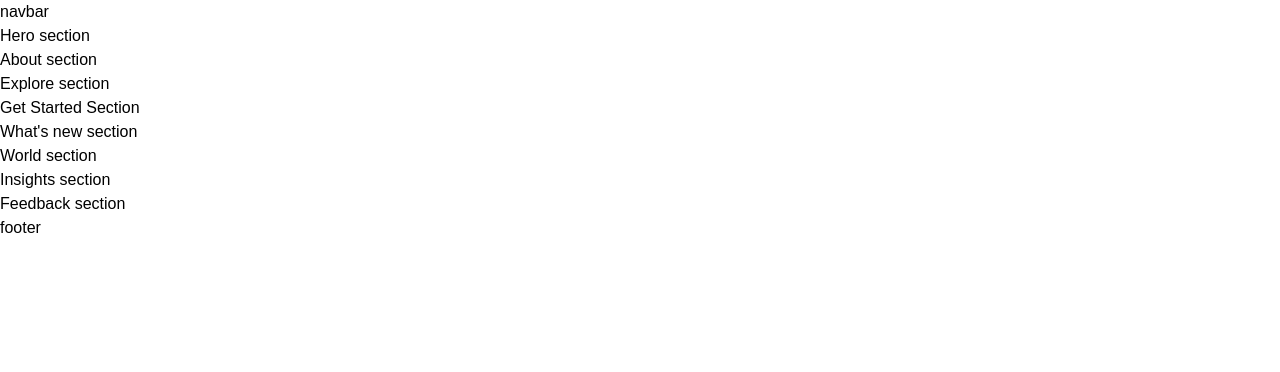
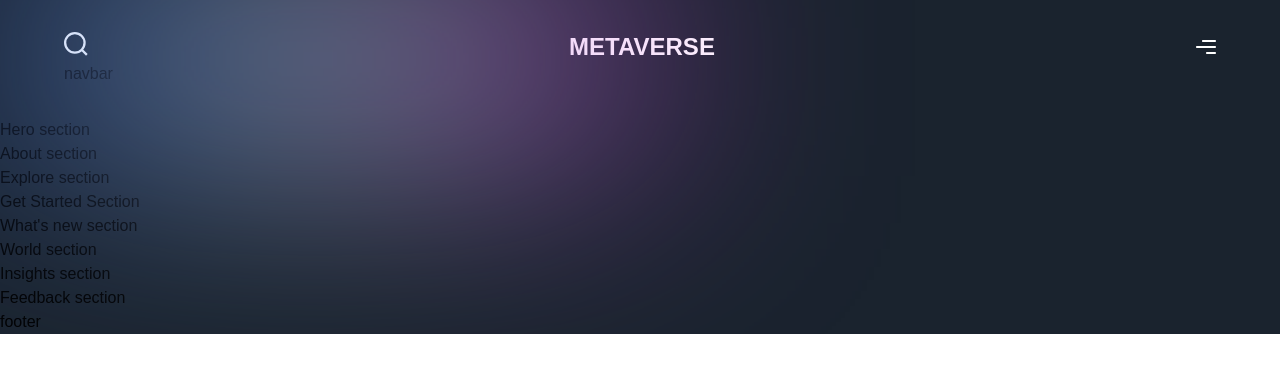
Before and after one commit to Pradaap-SS/metaverse-website, a Next.js app: page / in a window 1280 px wide. Shown: the top 372 px of the page. Built offline with nearby package versions, Linux system fonts and the light colour scheme; a web font is replaced by a local one.

Commit message:
#4 added navBar

```diff
--- a/app/head.js
+++ b/app/head.js
@@ -1,6 +1,6 @@
 const Head = () => (
   <>
-    <title>Metaversus</title>
+    <title>Metaverse</title>
     <meta name="viewport" content="width=device-width, initial-scale=1" />
     <link rel="icon" href="/favicon.ico" />
   </>
--- a/app/page.js
+++ b/app/page.js
@@ -2,7 +2,7 @@
 import { About, Explore, Feedback, GetStarted, Hero, Insights, WhatsNew, World } from '../sections';
 
 const Page = () => (
-  <div>
+  <div className='bg-primary-black overflow-hidden'>
     <Navbar />
     <Hero />
     <About />
--- a/components/Navbar.jsx
+++ b/components/Navbar.jsx
@@ -1,9 +1,35 @@
 'use client';
 
+import { motion } from 'framer-motion'
+import styles from "../styles"
+import { navVariants } from "../utils/motion"
+
 const Navbar = () => (
-  <nav>
+  <motion.nav
+    variants={navVariants}
+    initial="hidden"
+    whileInView="show"
+    className={`${styles.xPaddings} py-8 relative`}
+    >
+      <div className='absolute w-[50%] inset-0 gradient-01' />
+
+      <div className={`${styles.innerWidth} mx-auto flex justify-between gap-8`}>
+      <img
+        src="/search.svg"
+        alt="search"
+        className='w-[24px] h-[24px] object-contain'
+        />
+        <h2 className='font-extrabold text-[24px] leading-[30px] text-white'>
+          METAVERSE
+        </h2>
+        <img
+         src="./menu.svg"
+         alt="menu"
+         classname="w-[24px] h-[24px] object-contain"
+        />
+      </div>
     navbar
-  </nav>
+  </motion.nav>
 );
 
 export default Navbar;
```
Also changed, not shown: 2 other files (tests, documents, lock files or other folders).
